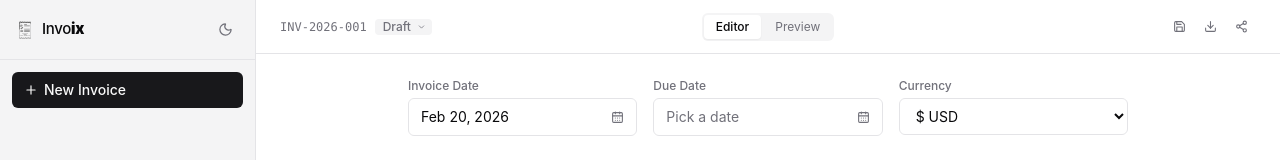
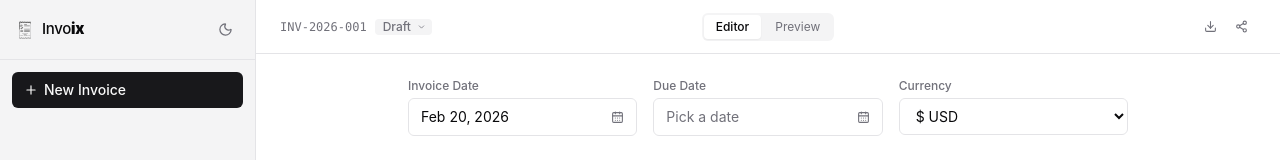
Before and after one commit to janmaaarc/invoice-generator-v2, a React (Vite) app: page / in a window 1280 px wide. Both pictures are taken after a click on the button "New Invoice". Shown: the top 160 px of the page. Built offline with nearby package versions, Linux system fonts and the light colour scheme.

Commit message:
feat: auto-save invoice on change (800ms debounce), remove manual Save button

```diff
--- a/src/App.tsx
+++ b/src/App.tsx
@@ -52,12 +52,16 @@ export default function App() {
     saveAppData(data)
   }
 
+  const saveTimer = useRef<ReturnType<typeof setTimeout> | null>(null)
+
   function handleChange(invoice: InvoiceData) {
     const nextData: AppData = {
       ...data,
       invoices: data.invoices.map(inv => inv.id === invoice.id ? invoice : inv),
     }
     setData(nextData)
+    if (saveTimer.current) clearTimeout(saveTimer.current)
+    saveTimer.current = setTimeout(() => saveAppData(nextData), 800)
   }
 
   function handleDeleteInvoice(id: string) {
--- a/src/components/invoice/InvoiceEditor.tsx
+++ b/src/components/invoice/InvoiceEditor.tsx
@@ -202,10 +202,7 @@ export function InvoiceEditor({
 
         {/* Right: actions */}
         <div className="flex items-center gap-0.5 justify-end">
-          <button onClick={onSave} title="Save" className="p-2 rounded-md text-[var(--muted)] hover:text-[var(--text)] hover:bg-[var(--surface)] transition-colors">
-            <svg width="13" height="13" viewBox="0 0 24 24" fill="none" stroke="currentColor" strokeWidth="2" strokeLinecap="round" strokeLinejoin="round"><path d="M19 21H5a2 2 0 0 1-2-2V5a2 2 0 0 1 2-2h11l5 5v11a2 2 0 0 1-2 2z"/><polyline points="17 21 17 13 7 13 7 21"/><polyline points="7 3 7 8 15 8"/></svg>
-          </button>
-          <button onClick={onDownloadPdf} title="Download PDF" className="p-2 rounded-md text-[var(--muted)] hover:text-[var(--text)] hover:bg-[var(--surface)] transition-colors">
+<button onClick={onDownloadPdf} title="Download PDF" className="p-2 rounded-md text-[var(--muted)] hover:text-[var(--text)] hover:bg-[var(--surface)] transition-colors">
             <Download size={13} />
           </button>
           <div className="relative">
```
